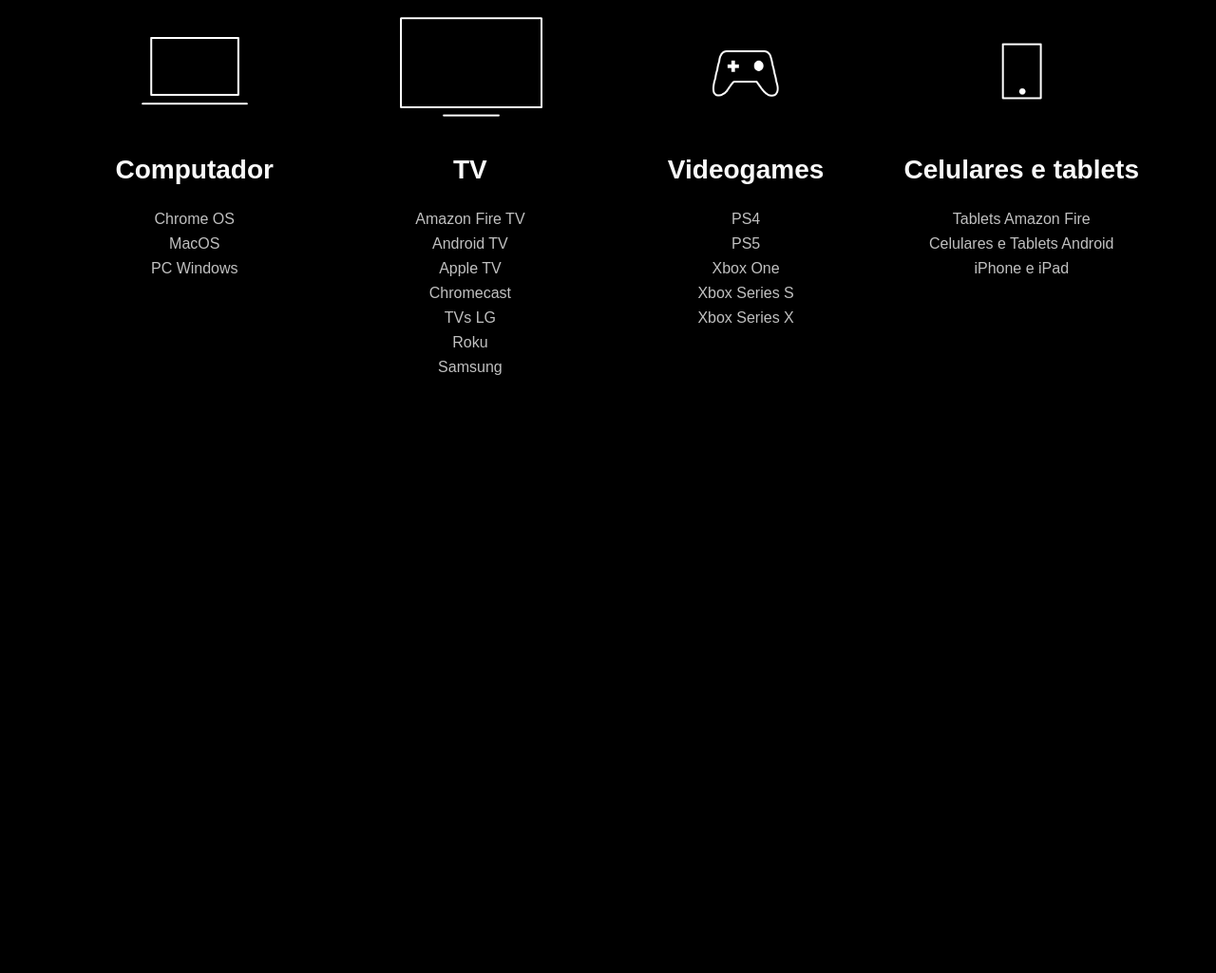
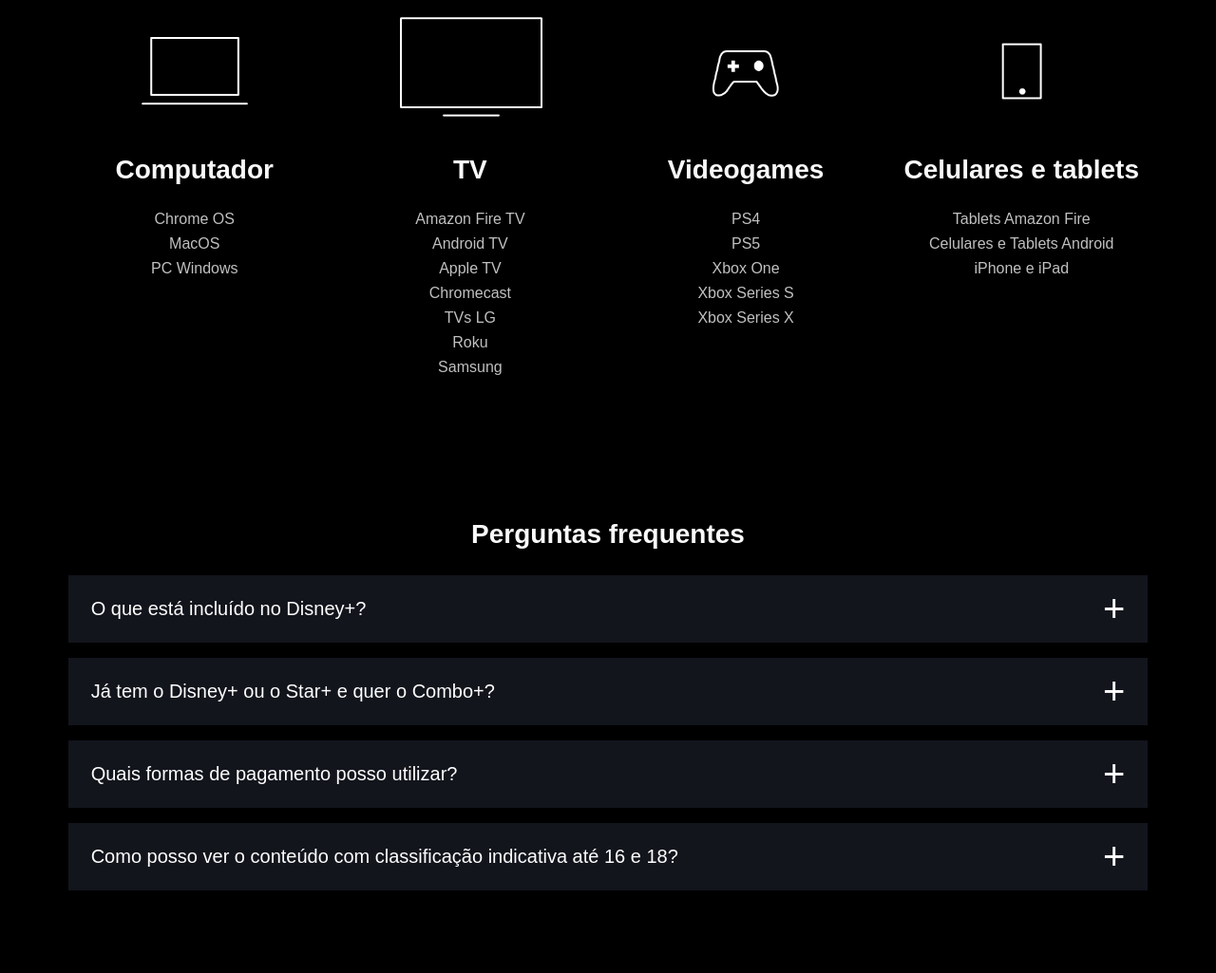
Before and after one commit to AderHenrique/clone_disney, a website: page index.html in a window 1280 px wide. Shown: the part 3744-4769 px from the top of the page at 95% size. Before the commit the page ends 4216 px from the top, so only its background shows below. Drawn offline with nearby package versions, Linux system fonts and the light colour scheme; files that its build step writes are made by us from their sources; files whose address does not match are found by name.

Commit message:
Criando o  FAQ

```diff
--- a/index.html
+++ b/index.html
@@ -209,6 +209,56 @@
          </li>
       </ul>
    </section>
+   <section class="faq">
+      <h2 class="title">Perguntas frequentes</h2>
+      <ul class="faq__questions">
+         <li class="faq__questions__item">
+            <div class="faq__questions__item__question" data-faq-question>
+               O que está incluído no Disney+?
+            </div>
+            <div class="faq__questions__item__answer text--big">
+               <h4>O Disney+ oferece:</h4>
+               <p>•Experiência de entretenimento exclusiva.</p>
+               <p>•As melhores histórias da Disney, Pixar, Marvel, Star Wars e National Geographic, tudo em um só lugar.</p>
+               <p>•Groupwacth: assista junto com amigos ou familiares, mesmo separados.</p>
+               <p>•Downloads ilimitados em até 10 dispositivos compatíveis.</p>
+               <p>•Mais de 300 títulos em 4K UHD e HDR.</p>
+               <p>•A possibilidade de assistir em até 4 dispositivos compatíveis simultaneamente sem custo adicional.</p>
+               <p>•IMAX Enhanced: disponível para alguns títulos da MArvel em dispositivos compatíveis com o Disney+</p>
+            </div>
+         </li>
+         <li class="faq__questions__item">
+            <div class="faq__questions__item__question" data-faq-question>
+               Já tem o Disney+ ou o Star+ e quer o Combo+?
+            </div>
+            <div class="faq__questions__item__answer text--big">
+               <h4>Ao assinar o Combo+:</h4>
+               <p>•O valor da sua assinatura existente(anual ou mensal)será descontado do preço do Combo+.</p>
+               <p>•Se você assina o plano mensal, o valor que você paga mensalmente será descontado do preço do Combo+.</p>
+               <p>•Se você assina o plano anual, dividiremos o valor que você já pagou em 12 vezes e descontaremos esse valor do combo+ mensalmente.</p>
+               <p>•Você vai receber um e-mail com os valores detalhados assim que finalizar o pagamento</p>
+               <p>•Lembre-se: você pode cancelar a assinatura quando quiser.</p>
+               <h5>No momento, apenas a assinatura mensal do Combo+ está disponível</h5>
+            </div>
+         </li>
+         <li class="faq__questions__item ">
+            <div class="faq__questions__item__question" data-faq-question>
+               Quais formas de pagamento posso utilizar?
+            </div>
+            <div class="faq__questions__item__answer text--big">
+               <p>Você pode utilizar: cartão de débito, cartão de crédito, PayPal, Mercado Pago, e também empresas parceiras como Google Play Store, App Store da Apple, Mercado Livre e provedores locais de TV, telefonia e internet</p>
+            </div>
+         </li>
+         <li class="faq__questions__item">
+            <div class="faq__questions__item__question" data-faq-question>
+               Como posso ver o conteúdo com classificação indicativa até 16 e 18?
+            </div>
+            <div class="faq__questions__item__answer text--big">
+               <p>Para poder acessar o catálogo completo que inclui conteúdo com classificação indicativa até 16 e 18, todos os usuários do Disney+ na América Latina devem atualizar as configurações de controle parental do perfil. É possível restringir o conteúdo de cada pergil e também adicionar um PIN de bloqueio. Os usuários que preferirem mantar a configuração atual vão continuar aproveitando o DisneY+ com a classificação indicativa até 14, podendo alterá-la a qualquer momento em "Editar Perfis"</p>
+            </div>
+         </li>
+      </ul>
+   </section>
    <script src="./src/main.js"></script>
 </body>
 </html>
--- a/src/main.js
+++ b/src/main.js
@@ -1,5 +1,6 @@
 document.addEventListener('DOMContentLoaded', function(){
    const buttons = document.querySelectorAll('[data-tab-button]');
+   const questions = document.querySelectorAll('[data-faq-question]');
 
    for (let i = 0; i < buttons.length; i++){
       buttons[i].addEventListener('click', function(botao){
@@ -11,7 +12,18 @@
          botao.target.classList.add('shows__tabs__button--is-active');
       })
    }
+
+   for (let i = 0; i < questions.length; i++ ){
+      questions[i].addEventListener('click', abreOuFechaResposta);
+   }
 })
+
+function abreOuFechaResposta(elemento){
+   const classe = 'faq__questions__item--is-open';
+   const elementoPai = elemento.target.parentNode;
+
+   elementoPai.classList.toggle(classe)
+}
 
 function removeBotao(){
    const buttons = document.querySelectorAll('[data-tab-button]');
--- /dev/null
+++ b/src/styles/_faq.scss
@@ -0,0 +1,61 @@
+.faq{
+   padding: 5.6vw;
+
+   h2{
+      text-align: center;
+      margin-bottom: 24px;
+   }
+
+   &__questions{
+      &__item{
+         background-color: #13151d;
+         margin-bottom: 16px;
+
+         &__question{
+            color: #fff;
+            font-size: 20px;
+            padding: 24px;
+            display: block;
+            cursor: pointer;
+            position: relative;
+
+            &::after{
+               content: '+';
+               position: absolute;
+               top: 0;
+               right: 24px;
+               height: 100%;
+               display: flex;
+               align-items: center;
+               font-size: 40px;
+            }
+         }
+         &__answer{
+            height: 0;
+            overflow: hidden;
+            cursor: default;
+            padding: 0 24px;
+            transition: heigth, .5s  ease;
+
+            h4{
+               padding-bottom: 10px;
+            }
+            p{
+               padding-left: 30px;
+               padding-bottom: 10px;
+            }
+         }
+         &--is-open{
+            .faq__questions__item__question::after{
+               content:  '-';
+            }
+            .faq__questions__item__answer{
+               height: auto;
+               padding-bottom: 24px;
+               transition: heigth, .5s  ease;
+
+            }
+         }
+      }
+   }
+}
--- a/src/styles/main.scss
+++ b/src/styles/main.scss
@@ -3,6 +3,7 @@
 @use 'shows';
 @use 'plans';
 @use 'available-devices';
+@use 'faq';
 
 
 *{
```
